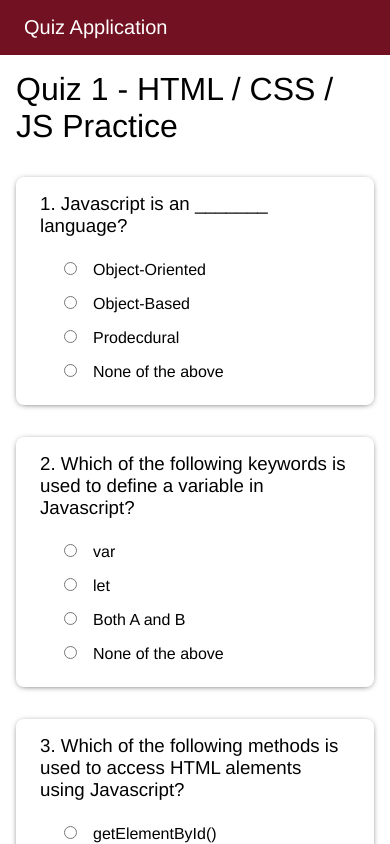
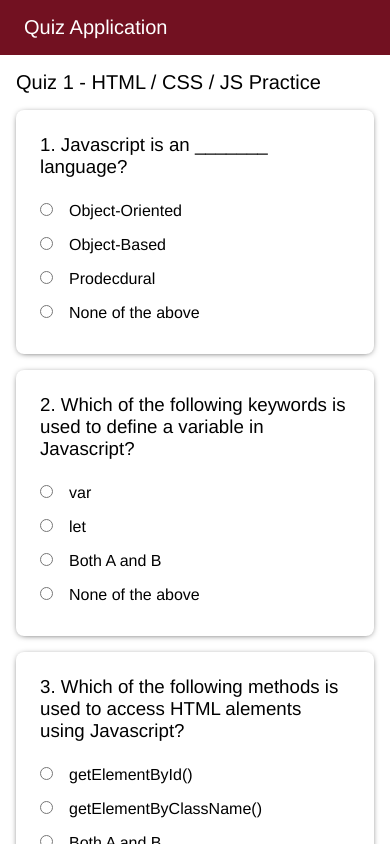
Before and after one commit to UncannyValle/snowjoe-assignment, a Vue app: page / in a window 390 px wide. Shown: the top 844 px of the page. Built offline with nearby package versions, Linux system fonts and the light colour scheme.

Commit message:
added some responsiveness -was already pretty responsive, but made it nicer

```diff
--- a/src/App.vue
+++ b/src/App.vue
@@ -62,4 +62,15 @@ main {
 .quiz-title {
   font-weight: 400;
 }
+@media (max-width: 768px) {
+  .quiz-title {
+    font-size: 1.25rem;
+    padding: 0 2rem;
+  }
+}
+@media (max-width: 512px) {
+  .quiz-title {
+    padding: 0;
+  }
+}
 </style>
--- a/src/components/QuestionCard.vue
+++ b/src/components/QuestionCard.vue
@@ -24,10 +24,18 @@
         <label for="d">{{ card.options[3] }}</label>
       </div>
     </div>
-    <p v-if="checkWrong(index) === 'wrong'" class="warning" :class="checkWrong(index)">
+    <p
+      v-if="checkWrong(index) === 'wrong'"
+      class="warning"
+      :class="checkWrong(index)"
+    >
       Wrong
     </p>
-    <p v-if="checkWrong(index) === 'right'" class="warning" :class="checkWrong(index)">
+    <p
+      v-if="checkWrong(index) === 'right'"
+      class="warning"
+      :class="checkWrong(index)"
+    >
       Correct
     </p>
   </div>
@@ -115,7 +123,7 @@ export default {
 
 <style lang="scss" scoped>
 .card {
-  padding: 1rem 1.5rem;
+  padding: 1rem 2rem;
   border-radius: 0.5rem;
   -webkit-box-shadow: 0px 1px 7px -3px #000000;
   box-shadow: 0px 1px 7px -3px #000000;
@@ -175,4 +183,18 @@ export default {
   color: red;
   text-align: center;
 }
+@media (max-width: 768px) {
+  .options {
+    padding: 0;
+    .answer {
+      padding: 0.5rem 0;
+    }
+  }
+}
+@media (max-width: 512px) {
+  .card {
+    padding: 1.5rem;
+    margin-top: 1rem;
+  }
+}
 </style>
```
